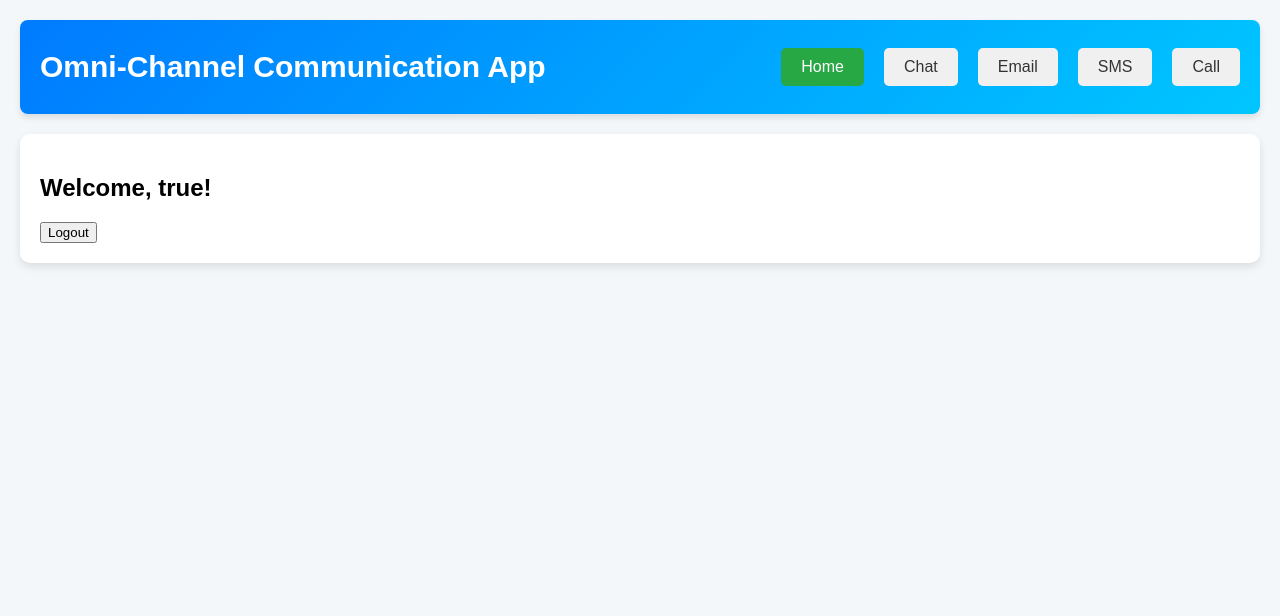
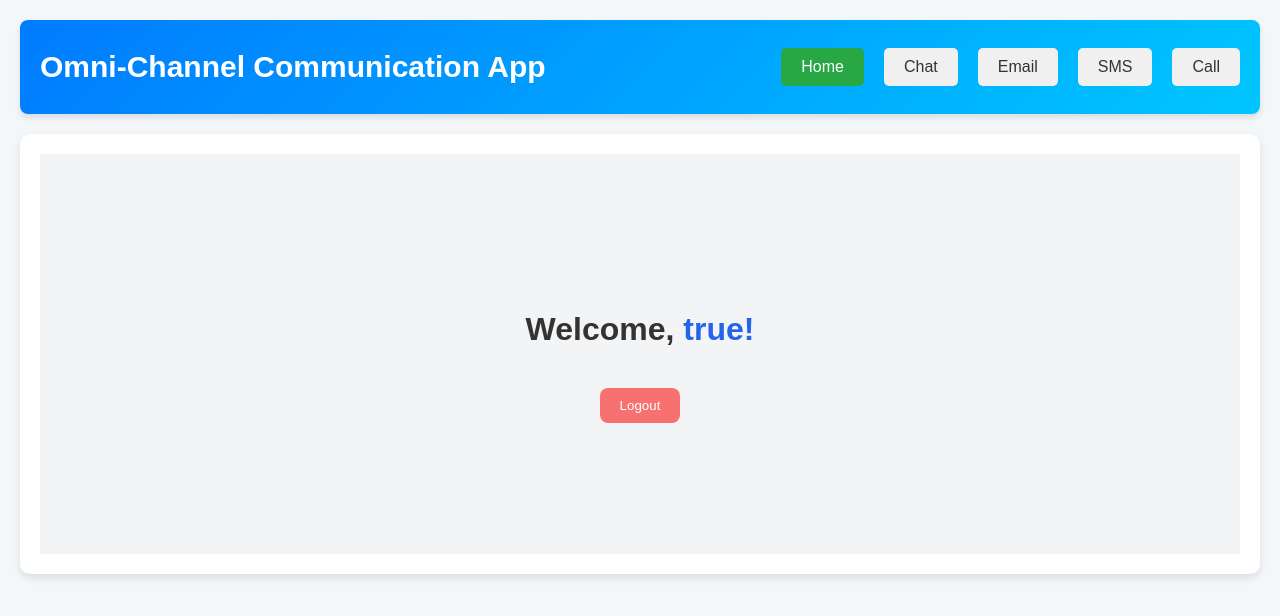
Before and after one commit to shWnrict/asgplatform, a React (Create React App) app in the folder frontend/omni-channel-app/: page / in a window 1280 px wide. Shown: the top 616 px of the page. Built offline with nearby package versions, Linux system fonts and the light colour scheme; no server answers; sample sign-in values are in the browser's storage.

Commit message:
Hoem and Login redesign

```diff
--- a/frontend/omni-channel-app/src/App.js
+++ b/frontend/omni-channel-app/src/App.js
@@ -1,5 +1,5 @@
 import React, { useState } from 'react';
-import { BrowserRouter as Router, Route, Routes, Navigate } from 'react-router-dom';
+import { BrowserRouter as Router, Route, Routes, Navigate, useLocation } from 'react-router-dom';
 import './App.css';
 import Navigation from './components/Navigation';
 import Chat from './components/Chat';
@@ -25,12 +25,29 @@ const App = () => {
 
     return (
         <Router>
+            <AppContent
+                activeTab={activeTab}
+                setActiveTab={setActiveTab}
+                user={user}
+                handleLogin={handleLogin}
+                handleLogout={handleLogout}
+            />
+        </Router>
+    );
+};
+
+const AppContent = ({ activeTab, setActiveTab, user, handleLogin, handleLogout }) => {
+    const location = useLocation();
+
+    return (
         <div className="app-container">
-                {/* Header Section */}
+            {/* Conditionally render the header */}
+            {location.pathname !== '/login' && (
                 <div className="header">
                     <h1 className="app-title">Omni-Channel Communication App</h1>
                     <Navigation activeTab={activeTab} setActiveTab={setActiveTab} />
                 </div>
+            )}
             <Routes>
                 <Route path="/login" element={user ? <Navigate to="/" /> : <Login onLogin={handleLogin} />} />
                 <Route
@@ -53,7 +70,6 @@ const App = () => {
                 />
             </Routes>
         </div>
-        </Router>
     );
 };
 
--- /dev/null
+++ b/frontend/omni-channel-app/src/components/Home.css
@@ -0,0 +1,39 @@
+/* src/components/Home.css */
+.home-container {
+    display: flex;
+    flex-direction: column;
+    align-items: center;
+    justify-content: center;
+    height: 50vh;
+    background-color: #f3f4f6;
+    font-family: 'Arial', sans-serif;
+}
+
+h2 {
+    font-size: 24px;
+    color: #333;
+}
+
+.user-name {
+    color: #2563eb;
+    font-weight: bold;
+}
+
+.logout-btn {
+    margin-top: 20px;
+    padding: 10px 20px;
+    background-color: #f87171;
+    color: white;
+    border: none;
+    border-radius: 8px;
+    cursor: pointer;
+    transition: background-color 0.3s ease;
+}
+
+.logout-btn:hover {
+    background-color: #e11d48;
+}
+
+.logout-btn:focus {
+    outline: none;
+}
--- a/frontend/omni-channel-app/src/components/Home.js
+++ b/frontend/omni-channel-app/src/components/Home.js
@@ -1,11 +1,12 @@
 // src/components/Home.js
 import React from 'react';
+import './Home.css'; // Add this for Home component specific styles
 
 const Home = ({ onLogout, loggedInUser }) => {
     return (
-        <div>
-            <h2>Welcome, {loggedInUser}!</h2> {/* Use the passed loggedInUser prop */}
-            <button onClick={onLogout}>Logout</button>
+        <div className="home-container">
+            <h2>Welcome, <span className="user-name">{loggedInUser}!</span></h2>
+            <button onClick={onLogout} className="logout-btn">Logout</button>
         </div>
     );
 };
--- a/frontend/omni-channel-app/src/components/Login.css
+++ b/frontend/omni-channel-app/src/components/Login.css
@@ -4,22 +4,70 @@
     flex-direction: column;
     align-items: center;
     justify-content: center;
-    height: 100vh;
+    height: 50vh; /* Make the login container fill the full height of the viewport */
+    background-color: #f3f4f6;
+    font-family: 'Arial', sans-serif;
+    padding: 20px; /* Add padding around the content */
+    box-sizing: border-box; /* Ensure padding is included in the total width and height */
 }
 
-.login-container h2 {
-    margin-bottom: 20px;
+h2 {
+    font-size: 32px;
+    margin-bottom: 20px; /* Adjust margin to better align with the inputs */
+    color: #333;
+    text-align: center; /* Center the header text */
 }
 
-.login-container input {
-    margin-bottom: 10px;
-    padding: 10px;
-    width: 200px;
+form {
+    display: flex;
+    flex-direction: column;
+    align-items: center; /* Center align items in the form */
 }
 
-.login-container button {
-    padding: 10px;
+.input-field {
+    padding: 12px;
+    width: 100%;
+    max-width: 300px;
+    margin-bottom: 15px;
+    border: 2px solid #ddd;
+    border-radius: 8px;
+    font-size: 16px;
+    transition: border-color 0.3s ease;
+    box-sizing: border-box; /* Ensure padding doesn't affect the element's width */
 }
+
+.input-field:focus {
+    border-color: #2563eb;
+    outline: none;
+}
+
+.login-btn {
+    padding: 12px;
+    width: 100%;
+    max-width: 300px;
+    background-color: #2563eb;
+    color: white;
+    border: none;
+    border-radius: 8px;
+    font-size: 16px;
+    cursor: pointer;
+    transition: background-color 0.3s ease;
+    box-sizing: border-box; /* Ensure button width is consistent with input fields */
+}
+
+.login-btn:hover {
+    background-color: #1d4ed8;
+}
+
+.login-btn:focus {
+    outline: none;
+}
+
 .error {
-    color: red;
+    color: #e11d48;
+    font-size: 14px;
+    margin-bottom: 20px;
+    width: 100%;
+    max-width: 300px;
+    text-align: center; /* Center align error message */
 }
--- a/frontend/omni-channel-app/src/components/Login.js
+++ b/frontend/omni-channel-app/src/components/Login.js
@@ -28,10 +28,11 @@ const Login = ({ onLogin }) => {
 
     return (
         <div className="login-container">
-            <h2>Login</h2>
+            <h2>Account details</h2>
             {error && <p className="error">{error}</p>}
             <form onSubmit={handleSubmit}>
                 <input
+                    className="input-field"
                     type="text"
                     placeholder="Username"
                     value={username}
@@ -39,13 +40,14 @@ const Login = ({ onLogin }) => {
                     required
                 />
                 <input
+                    className="input-field"
                     type="password"
                     placeholder="Password"
                     value={password}
                     onChange={(e) => setPassword(e.target.value)}
                     required
                 />
-                <button type="submit">Login</button>
+                <button className="login-btn" type="submit">Login</button>
             </form>
         </div>
     );
```
Lines whose indentation alone changed are shown as unchanged.
